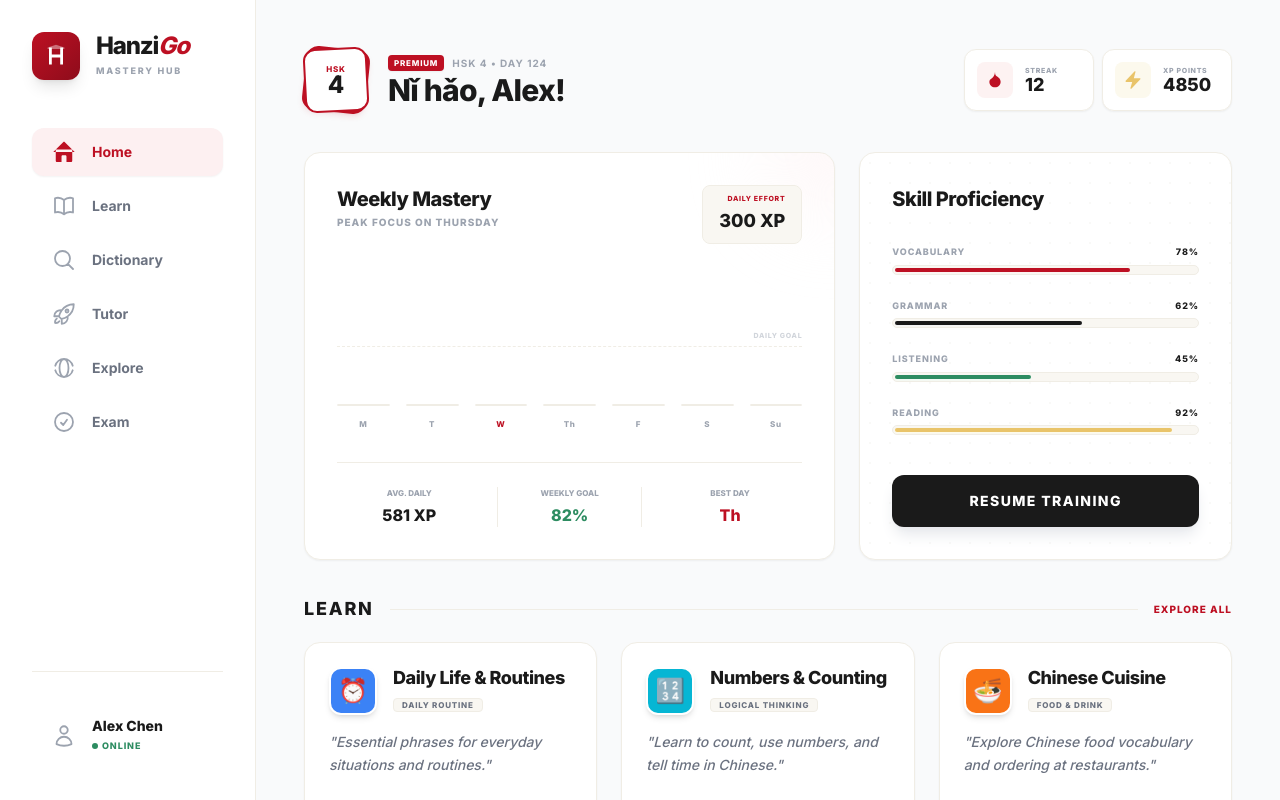
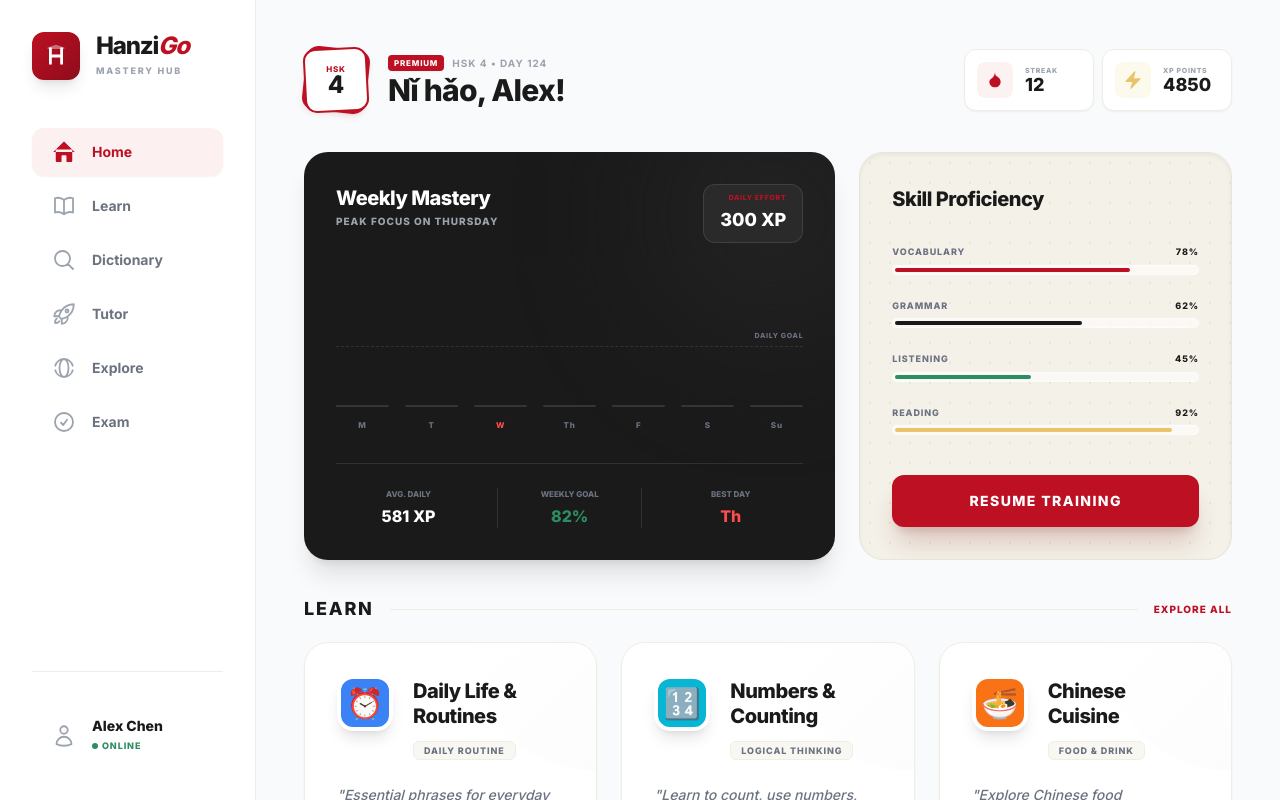
Before and after one commit to Bingbox/HanziGo---The-Chinese-Learning-Hub-V2, a React (Vite) app: page / in a window 1280 px wide. Built offline with nearby package versions, Linux system fonts and the light colour scheme.

Commit message:
feat: Enhance UI and learning feedback
Update dashboard styling for a more modern aesthetic. Improve feedback messages in the Learn module to provide more context and helpful hints for incorrect answers, including pinyin and meanings where relevant. Add new translation keys for these enhancements.

```diff
--- a/components/Dashboard.tsx
+++ b/components/Dashboard.tsx
@@ -108,8 +108,8 @@ const Dashboard: React.FC<DashboardProps> = ({ setView }) => {
       </header>
 
       <section className="grid grid-cols-1 lg:grid-cols-12 gap-6">
-        <div className="lg:col-span-7 bg-white rounded-2xl p-8 text-[#1A1A1A] relative overflow-hidden shadow-sm border border-[#f0ede5] flex flex-col min-h-[350px]">
-            <div className="absolute top-0 right-0 w-32 h-32 bg-[#fdf0f1] rounded-full translate-x-16 -translate-y-16 blur-2xl opacity-50" />
+        <div className="lg:col-span-7 bg-[#1A1A1A] rounded-3xl p-8 text-white relative overflow-hidden shadow-xl flex flex-col min-h-[350px]">
+            <div className="absolute top-0 right-0 w-64 h-64 bg-[#2a2a2a] rounded-full translate-x-16 -translate-y-16 blur-3xl opacity-50" />
 
             <div className="relative z-10 flex justify-between items-start mb-8">
                 <div>
@@ -117,16 +117,16 @@ const Dashboard: React.FC<DashboardProps> = ({ setView }) => {
                   <p className="text-gray-400 text-[10px] font-black uppercase tracking-widest">{t('productivityPeak')}</p>
                 </div>
                 {selectedDay !== null && (
-                  <div className="text-right bg-[#f9f7f2] px-4 py-2 rounded-lg border border-[#f0ede5] transition-all">
+                  <div className="text-right bg-[#2a2a2a] px-4 py-2 rounded-xl border border-white/10 transition-all">
                     <p className="text-[7px] font-black text-[#BD1023] uppercase tracking-widest mb-0.5">{t('selectedDetail')}</p>
-                    <p className="text-lg font-black text-[#1A1A1A]">{weeklyData[selectedDay].xp} XP</p>
+                    <p className="text-lg font-black text-white">{weeklyData[selectedDay].xp} XP</p>
                   </div>
                 )}
             </div>
 
             <div className="relative z-10 flex-1 flex flex-col justify-end mt-4">
-                <div className="absolute left-0 right-0 bottom-[60%] border-t border-dashed border-[#f0ede5] z-0">
-                   <span className="absolute -top-4 right-0 text-[7px] font-black text-gray-300 uppercase tracking-widest">{t('dailyGoal')}</span>
+                <div className="absolute left-0 right-0 bottom-[60%] border-t border-dashed border-white/10 z-0">
+                   <span className="absolute -top-4 right-0 text-[7px] font-black text-gray-500 uppercase tracking-widest">{t('dailyGoal')}</span>
                 </div>
 
                 <div className="flex items-end gap-3 h-32 md:gap-4 relative z-10">
@@ -136,14 +136,14 @@ const Dashboard: React.FC<DashboardProps> = ({ setView }) => {
                           className="flex-1 flex flex-col items-center gap-3 group cursor-pointer"
                           onClick={() => setSelectedDay(i)}
                         >
-                            <div className="w-full bg-[#f9f7f2] rounded-xl relative flex items-end overflow-hidden h-full border border-[#f0ede5] transition-all group-hover:bg-[#f2efe6]">
+                            <div className="w-full bg-[#2a2a2a] rounded-xl relative flex items-end overflow-hidden h-full border border-white/5 transition-all group-hover:bg-[#333]">
                                 <div
                                     className={`w-full rounded-t-md transition-all duration-700 ease-out
-                                      ${selectedDay === i ? 'bg-gradient-to-t from-[#BD1023] to-[#E9C46A] shadow-md shadow-red-100' : 'bg-gray-200 group-hover:bg-gray-300'}`}
+                                      ${selectedDay === i ? 'bg-gradient-to-t from-[#BD1023] to-[#ff4d4d] shadow-lg shadow-red-900/50' : 'bg-gray-600 group-hover:bg-gray-500'}`}
                                     style={{ height: `${item.percent}%` }}
                                 ></div>
                             </div>
-                            <span className={`text-[8px] font-black tracking-widest transition-colors ${selectedDay === i ? 'text-[#BD1023]' : 'text-gray-400'}`}>
+                            <span className={`text-[8px] font-black tracking-widest transition-colors ${selectedDay === i ? 'text-[#ff4d4d]' : 'text-gray-500'}`}>
                               {item.day}
                             </span>
                         </div>
@@ -151,34 +151,34 @@ const Dashboard: React.FC<DashboardProps> = ({ setView }) => {
                 </div>
             </div>
 
-            <div className="relative z-10 grid grid-cols-3 gap-4 mt-8 pt-6 border-t border-[#f0ede5]">
+            <div className="relative z-10 grid grid-cols-3 gap-4 mt-8 pt-6 border-t border-white/10">
                 <div className="text-center">
-                    <p className="text-[8px] text-gray-400 font-black uppercase mb-1">{t('avgDaily')}</p>
-                    <p className="text-base font-black text-[#1A1A1A]">581 XP</p>
+                    <p className="text-[8px] text-gray-500 font-black uppercase mb-1">{t('avgDaily')}</p>
+                    <p className="text-base font-black text-white">581 XP</p>
                 </div>
-                <div className="text-center border-x border-[#f0ede5]">
-                    <p className="text-[8px] text-gray-400 font-black uppercase mb-1">{t('weeklyGoal')}</p>
+                <div className="text-center border-x border-white/10">
+                    <p className="text-[8px] text-gray-500 font-black uppercase mb-1">{t('weeklyGoal')}</p>
                     <p className="text-base font-black text-[#2D8C61]">82%</p>
                 </div>
                 <div className="text-center">
-                    <p className="text-[8px] text-gray-400 font-black uppercase mb-1">{t('bestDay')}</p>
-                    <p className="text-base font-black text-[#BD1023]">{weeklyData[3].day}</p>
+                    <p className="text-[8px] text-gray-500 font-black uppercase mb-1">{t('bestDay')}</p>
+                    <p className="text-base font-black text-[#ff4d4d]">{weeklyData[3].day}</p>
                 </div>
             </div>
         </div>
 
-        <div className="lg:col-span-5 bg-white rounded-2xl p-8 border border-[#f0ede5] shadow-sm flex flex-col justify-between relative overflow-hidden">
-            <div className="absolute top-0 right-0 w-full h-full bg-[radial-gradient(#e2dfd5_1px,transparent_1px)] [background-size:20px_20px] opacity-20 pointer-events-none" />
+        <div className="lg:col-span-5 bg-[#f4f1e8] rounded-3xl p-8 border border-[#e8e4d9] shadow-inner flex flex-col justify-between relative overflow-hidden">
+            <div className="absolute top-0 right-0 w-full h-full bg-[radial-gradient(#d5d1c5_1px,transparent_1px)] [background-size:20px_20px] opacity-40 pointer-events-none" />
             <div className="relative z-10">
-                <h4 className="text-xl font-black mb-8 tracking-tight">{t('skillRadar')}</h4>
+                <h4 className="text-xl font-black mb-8 tracking-tight text-[#1A1A1A]">{t('skillRadar')}</h4>
                 <div className="space-y-6">
                     {coreSkills.map((skill) => (
                         <div key={skill.key}>
                             <div className="flex justify-between text-[9px] font-black uppercase tracking-widest mb-1.5">
-                                <span className="text-gray-400">{skill.name}</span>
+                                <span className="text-gray-500">{skill.name}</span>
                                 <span className="text-[#1A1A1A]">{(user?.stats as any)?.[skill.key] || 0}%</span>
                             </div>
-                            <div className="h-2.5 w-full bg-[#f9f7f2] rounded-full overflow-hidden p-0.5 border border-[#f0ede5]">
+                            <div className="h-2.5 w-full bg-white/60 rounded-full overflow-hidden p-0.5 border border-white/40">
                                 <div
                                   className={`h-full rounded-full transition-all duration-1000 delay-300 ${skill.color} shadow-sm ${skill.glow}`}
                                   style={{ width: `${(user?.stats as any)?.[skill.key] || 0}%` }}
@@ -190,7 +190,7 @@ const Dashboard: React.FC<DashboardProps> = ({ setView }) => {
             </div>
             <button
                 onClick={() => setView(View.LEARN)}
-                className="w-full py-4 bg-[#1A1A1A] text-white rounded-xl font-black text-sm hover:bg-[#BD1023] transition-all mt-10 shadow-lg shadow-gray-200 uppercase tracking-widest relative z-10"
+                className="w-full py-4 bg-[#BD1023] text-white rounded-xl font-black text-sm hover:bg-[#9a0d1c] transition-all mt-10 shadow-xl shadow-red-900/20 uppercase tracking-widest relative z-10"
             >
                 {t('resumeTraining')}
             </button>
@@ -214,23 +214,24 @@ const Dashboard: React.FC<DashboardProps> = ({ setView }) => {
                 <div
                   key={unit.id}
                   onClick={() => handleModuleClick(unit)}
-                  className="bg-white p-6 rounded-2xl border border-[#f0ede5] shadow-sm hover:shadow-xl hover:-translate-y-1.5 transition-all cursor-pointer group flex flex-col h-full min-h-[240px] relative overflow-hidden"
+                  className="bg-white p-8 rounded-3xl border border-[#f0ede5] shadow-sm hover:shadow-2xl hover:-translate-y-2 transition-all cursor-pointer group flex flex-col h-full min-h-[260px] relative overflow-hidden"
                 >
-                    <div className="flex items-start gap-4 mb-4 relative z-10">
-                      <div className={`w-12 h-12 shrink-0 aspect-square ${unit.color} rounded-xl flex items-center justify-center text-2xl shadow-md transition-all group-hover:scale-110 border-2 border-white`}>
+                    <div className="absolute top-0 right-0 w-32 h-32 bg-gradient-to-br from-transparent to-gray-50 rounded-bl-full -z-0 opacity-50 group-hover:scale-110 transition-transform duration-500" />
+                    <div className="flex items-start gap-5 mb-6 relative z-10">
+                      <div className={`w-14 h-14 shrink-0 aspect-square ${unit.color} rounded-2xl flex items-center justify-center text-3xl shadow-lg transition-all group-hover:scale-110 group-hover:rotate-3 border-4 border-white`}>
                         {unit.icon}
                       </div>
-                      <div className="flex-1">
-                        <h4 className="text-lg font-black text-[#1A1A1A] leading-tight group-hover:text-[#BD1023] transition-colors tracking-tight text-wrap">{unit.title}</h4>
-                        <div className="inline-flex px-2 py-0.5 bg-[#f9f7f2] rounded mt-2 border border-[#f0ede5]">
-                          <p className="text-[8px] font-black text-gray-500 uppercase tracking-widest leading-none">{unit.focus}</p>
+                      <div className="flex-1 pt-1">
+                        <h4 className="text-xl font-black text-[#1A1A1A] leading-tight group-hover:text-[#BD1023] transition-colors tracking-tight text-wrap">{unit.title}</h4>
+                        <div className="inline-flex px-2.5 py-1 bg-[#f9f7f2] rounded-md mt-3 border border-[#f0ede5] group-hover:border-[#BD1023]/20 transition-colors">
+                          <p className="text-[9px] font-black text-gray-500 uppercase tracking-widest leading-none">{unit.focus}</p>
                         </div>
                       </div>
                     </div>
-                    <p className="text-gray-500 font-medium mb-6 flex-1 leading-relaxed text-sm italic relative z-10">"{unit.description}"</p>
-                    <div className="mt-auto pt-4 border-t border-[#f0ede5] flex justify-between items-center text-[9px] font-black text-gray-400 uppercase tracking-widest group-hover:text-[#BD1023] transition-colors relative z-10">
+                    <p className="text-gray-500 font-medium mb-8 flex-1 leading-relaxed text-sm italic relative z-10">"{unit.description}"</p>
+                    <div className="mt-auto pt-5 border-t border-[#f0ede5] flex justify-between items-center text-[10px] font-black text-gray-400 uppercase tracking-widest group-hover:text-[#BD1023] transition-colors relative z-10">
                       {t('resumeTraining')}
-                      <span className="text-[#BD1023] opacity-0 group-hover:opacity-100 transition-all translate-x-0 group-hover:translate-x-1">→</span>
+                      <span className="text-[#BD1023] opacity-0 group-hover:opacity-100 transition-all translate-x-0 group-hover:translate-x-2">→</span>
                     </div>
                 </div>
             ))}
@@ -245,27 +246,28 @@ const Dashboard: React.FC<DashboardProps> = ({ setView }) => {
 
         <div
           onClick={handleCultureSpotlightClick}
-          className="bg-white rounded-2xl p-8 lg:p-10 border border-[#f0ede5] shadow-sm hover:shadow-xl transition-all cursor-pointer group relative overflow-hidden"
+          className="bg-[#BD1023] rounded-3xl p-8 lg:p-10 border border-[#9a0d1c] shadow-xl hover:shadow-2xl transition-all cursor-pointer group relative overflow-hidden"
         >
-          <div className="absolute top-0 right-0 p-8 text-[10rem] font-black text-[#BD1023]/5 chinese-font select-none pointer-events-none group-hover:scale-105 transition-transform duration-700">
+          <div className="absolute top-0 right-0 p-8 text-[10rem] font-black text-white/5 chinese-font select-none pointer-events-none group-hover:scale-105 transition-transform duration-700">
              {cultureSpotlight.chineseTitle.charAt(0)}
           </div>
+          <div className="absolute -bottom-24 -left-24 w-64 h-64 bg-white/10 rounded-full blur-3xl group-hover:bg-white/20 transition-colors duration-700" />
           <div className="flex flex-col md:flex-row gap-8 lg:gap-10 items-center relative z-10">
-            <div className="w-24 h-24 bg-[#fdf0f1] rounded-2xl flex items-center justify-center text-4xl shadow-lg border-2 border-white shrink-0 group-hover:rotate-6 transition-transform duration-500">
+            <div className="w-24 h-24 bg-white/10 backdrop-blur-sm rounded-2xl flex items-center justify-center text-4xl shadow-lg border-2 border-white/20 shrink-0 group-hover:rotate-6 transition-transform duration-500">
                🏮
             </div>
             <div className="flex-1 space-y-3">
                <div className="flex items-center gap-3">
-                  <span className="text-[8px] font-black text-[#BD1023] uppercase tracking-[0.2em] bg-[#fdf0f1] px-3 py-1 rounded-lg border border-[#fae2e4]">Culture Spotlight</span>
-                  <span className="text-[9px] font-bold text-gray-300 uppercase tracking-widest italic">{cultureSpotlight.pinyinTitle}</span>
+                  <span className="text-[8px] font-black text-[#BD1023] uppercase tracking-[0.2em] bg-white px-3 py-1 rounded-lg border border-white/80 shadow-sm">Culture Spotlight</span>
+                  <span className="text-[9px] font-bold text-white/60 uppercase tracking-widest italic">{cultureSpotlight.pinyinTitle}</span>
                </div>
-               <h4 className="text-3xl font-black text-[#1A1A1A] tracking-tight group-hover:text-[#BD1023] transition-colors">
+               <h4 className="text-3xl font-black text-white tracking-tight group-hover:text-[#f9f7f2] transition-colors">
                  {cultureSpotlight.chineseTitle} • {t(cultureSpotlight.id)}
                </h4>
-               <p className="text-gray-500 font-medium text-base max-w-3xl leading-relaxed">
+               <p className="text-white/80 font-medium text-base max-w-3xl leading-relaxed">
                  {cultureSpotlight.summary}
                </p>
-               <div className="pt-2 flex items-center gap-2 text-[#BD1023] font-black text-xs uppercase tracking-widest">
+               <div className="pt-2 flex items-center gap-2 text-white font-black text-xs uppercase tracking-widest">
                   {t('readDeepDive')}
                   <span className="group-hover:translate-x-2 transition-transform duration-300">→</span>
                </div>
```
Also changed, not shown: components/Learn.tsx (+17 -3 lines), translations.ts (+10 -0 lines).
